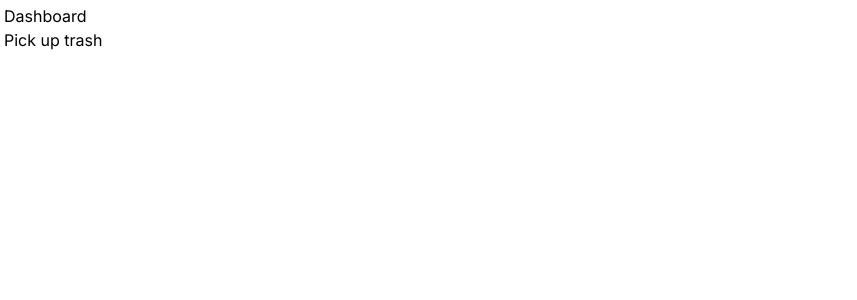
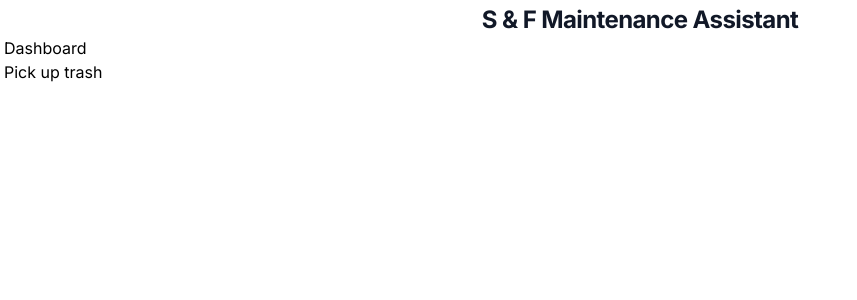
Before and after one commit to jcsmileyjr/carwash, a Next.js app: page / in a window 1280 px wide. Shown: the top 300 px of the page, without its empty margins (0-857 px from the left). Built offline with nearby package versions, Linux system fonts and the light colour scheme.

Commit message:
Feature - initial AppHeader component and test

```diff
--- /dev/null
+++ b/src/app/components/appHeader/appHeader.tsx
@@ -0,0 +1,9 @@
+export default function AppHeader() {
+    return (
+        <header className="">
+            <h1 className="text-2xl font-bold tracking-tight text-gray-900 text-center">
+                S & F Maintenance Assistant
+            </h1>
+        </header>
+    )
+}
--- a/src/app/page.tsx
+++ b/src/app/page.tsx
@@ -1,9 +1,11 @@
 import Image from 'next/image'
-import Dashboard from './dashboard/page'
+import Dashboard from './dashboard/page';
+import AppHeader from './components/appHeader/appHeader';
 
 export default function Home() {
   return (
     <div className="flex min-h-screen flex-col p-1 bg-white">
+      <AppHeader />
       <Dashboard />
     </div>
   )
```
Also changed, not shown: 1 other file (tests, documents, lock files or other folders).
